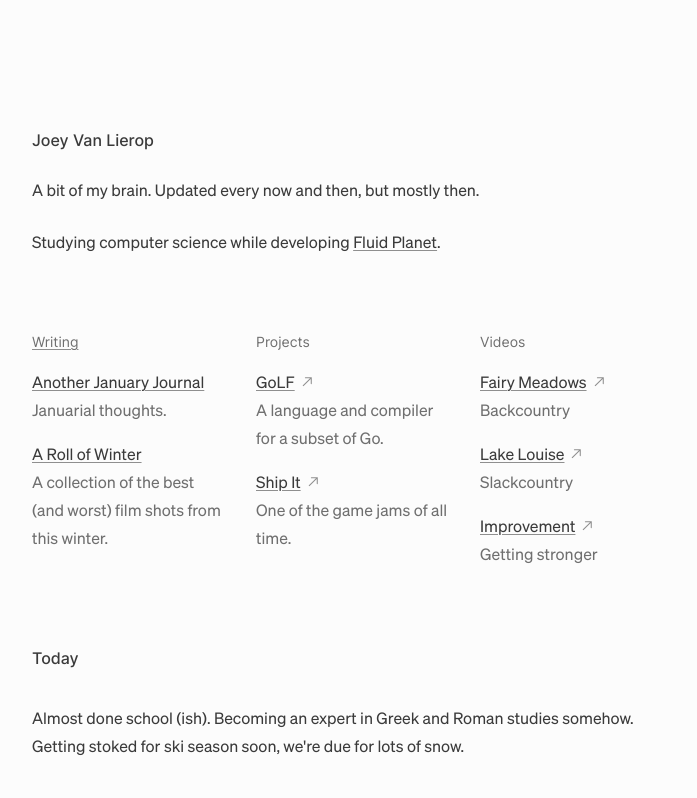
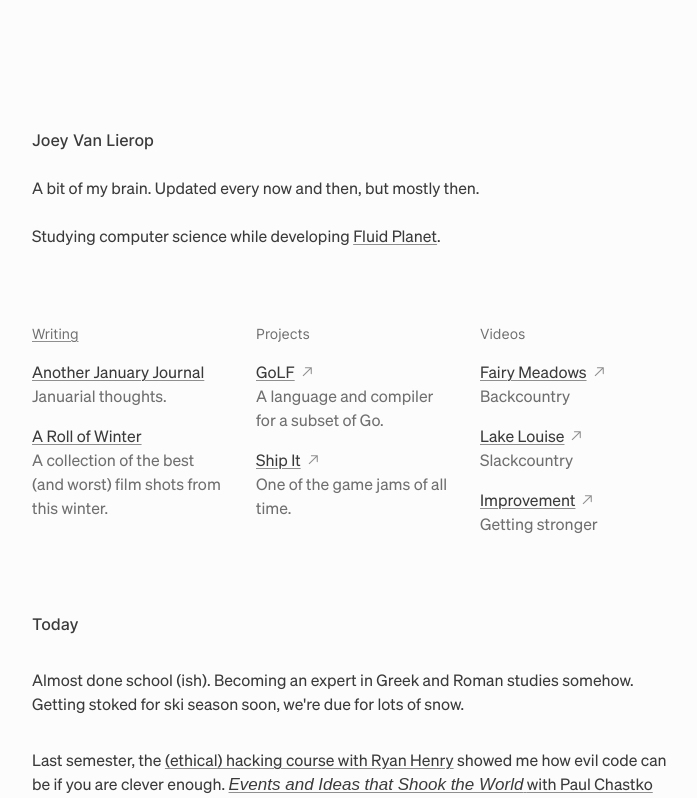
Before and after one commit to joeyvanlierop/joey, a Next.js app: page / in a window 1280 px wide. Shown: the top 798 px of the page, without its empty margins (280-977 px from the left). Built offline with nearby package versions, Linux system fonts and the light colour scheme; a web font is replaced by a local one.

Commit message:
Move column to layout

```diff
--- a/app/layout.tsx
+++ b/app/layout.tsx
@@ -6,6 +6,7 @@ import "../styles/react-medium-image-zoom.css";
 import "../styles/scroll.css";
 import "../styles/theme.css";
 
+import { Column } from "@components/column";
 import { Footer } from "@components/footer";
 import { Analytics } from "@vercel/analytics/react";
 import { Metadata, Viewport } from "next";
@@ -61,7 +62,12 @@ export default function RootLayout({ children }) {
     >
       <body className={"font-sans text-text h-full relative"}>
         <main className="md:py-32 pb-24 min-h-[100dvh] relative">
-          {children}
+
+          <div className="flex flex-col items-center justify-center">
+            <Column className="flex flex-col relative">
+              {children}
+            </Column>
+          </div>
         </main>
         <Footer />
         <Analytics />
--- a/app/not-found.tsx
+++ b/app/not-found.tsx
@@ -3,8 +3,7 @@ import Link from "next/link";
 
 export default async function Home() {
   return (
-    <div className="flex flex-col items-center justify-center">
-      <Column className="flex flex-col relative leading-7">
+    <>
       <article className="prose-invert prose-headings:font-header flex flex-col gap-11">
         <section className="flex flex-col gap-6">
           <Link
@@ -16,7 +15,6 @@ export default async function Home() {
           <p>Not all those who wander are lost.</p>
         </section>
       </article>
-      </Column>
-    </div>
+    </>
   );
 }
--- a/app/page.tsx
+++ b/app/page.tsx
@@ -22,9 +22,6 @@ export const metadata: Metadata = {
 
 export default async function Home() {
   return (
-    <>
-      <div className="flex flex-col items-center justify-center">
-        <Column className="flex flex-col relative leading-7">
     <article className="prose-invert prose-headings:font-header flex flex-col gap-11">
       {/* Introduction */}
       <section className="flex flex-col gap-6">
@@ -153,9 +150,6 @@ export default async function Home() {
         </p>
       </section>
     </article>
-        </Column>
-      </div>
-    </>
   );
 }
 
--- a/app/writing/[slug]/page.tsx
+++ b/app/writing/[slug]/page.tsx
@@ -34,8 +34,7 @@ export default async function Post({ params }) {
   const post = await fetchPost(params);
 
   return (
-    <div className="flex w-full justify-center">
-      <Column className="gap-14">
+    <>
       <div className="flex flex-col justify-center items-start">
         <Link
           className="font-header font-medium text-mono-9 mb-4 no-underline"
@@ -52,11 +51,10 @@ export default async function Post({ params }) {
         <h1 className="font-header font-medium mb-0">{post.data.title}</h1>
         <FancyDate published={post.data.date} updated={post.data.updated} />
       </div>
-        <article className="prose dark:prose-invert prose-headings:font-header prose-headings:text-base prose-headings:font-medium [&_img]:rounded-lg [&_img]:my-0">
+      <article className="prose dark:prose-invert prose-headings:font-header prose-headings:text-base prose-headings:font-medium mt-14 [&_img]:rounded-lg [&_img]:my-0">
         <MdxContent source={post.source} />
       </article>
-      </Column>
-    </div>
+    </>
   );
 }
 
--- a/app/writing/page.tsx
+++ b/app/writing/page.tsx
@@ -21,8 +21,7 @@ export const metadata: Metadata = {
 export default async function Home() {
   const posts = await fetchPosts();
   return (
-    <div className="flex flex-col items-center justify-center">
-      <Column className="flex flex-col relative">
+    <>
       <Link
         className="font-header font-medium text-mono-9 no-underline mb-4"
         href="/"
@@ -31,8 +30,7 @@ export default async function Home() {
       </Link>
       <p className="font-header font-medium pb-14">Writing</p>
       <List posts={posts} />
-      </Column>
-    </div>
+    </>
   );
 }
 
```
Lines whose indentation alone changed are shown as unchanged.
